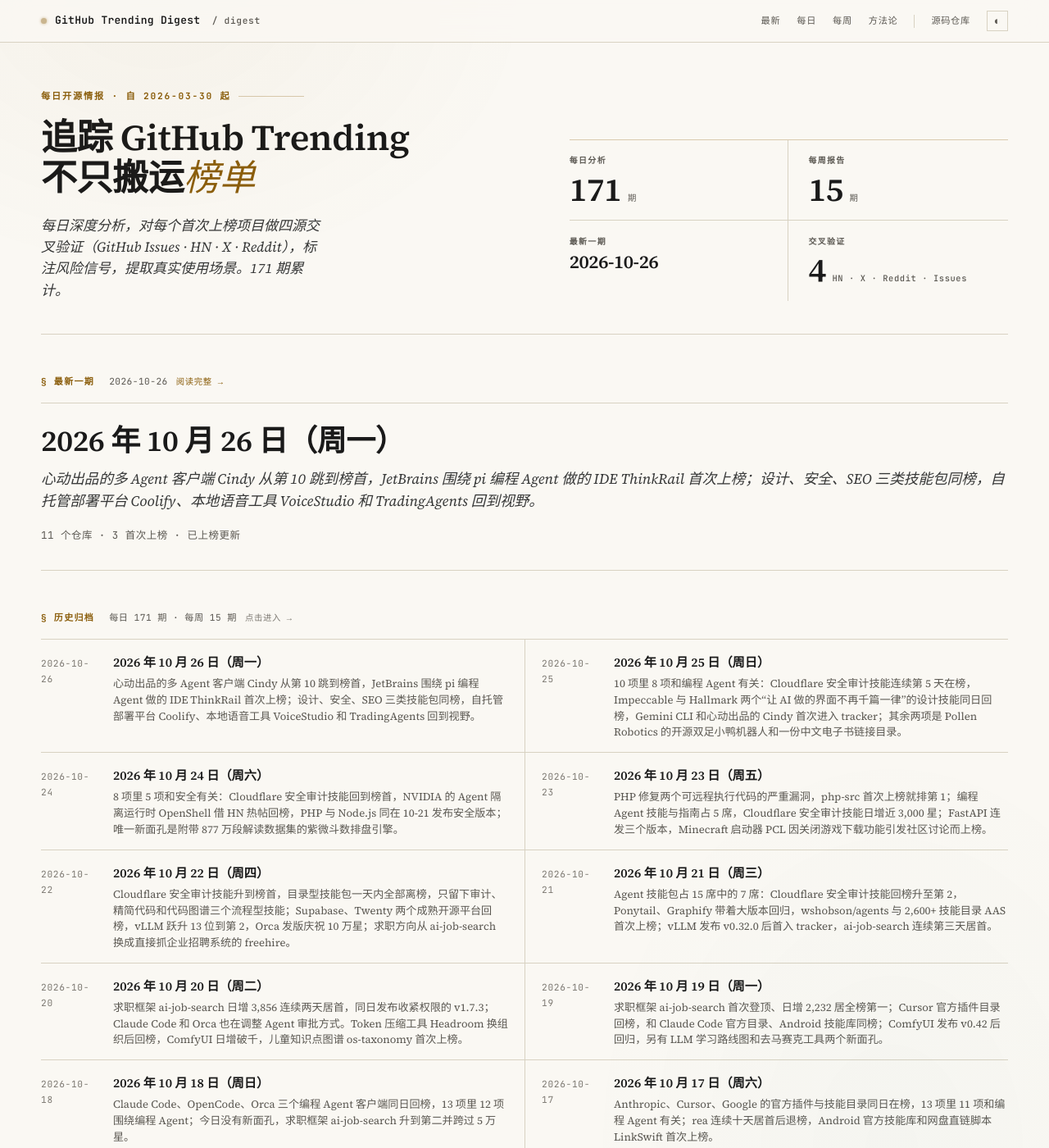
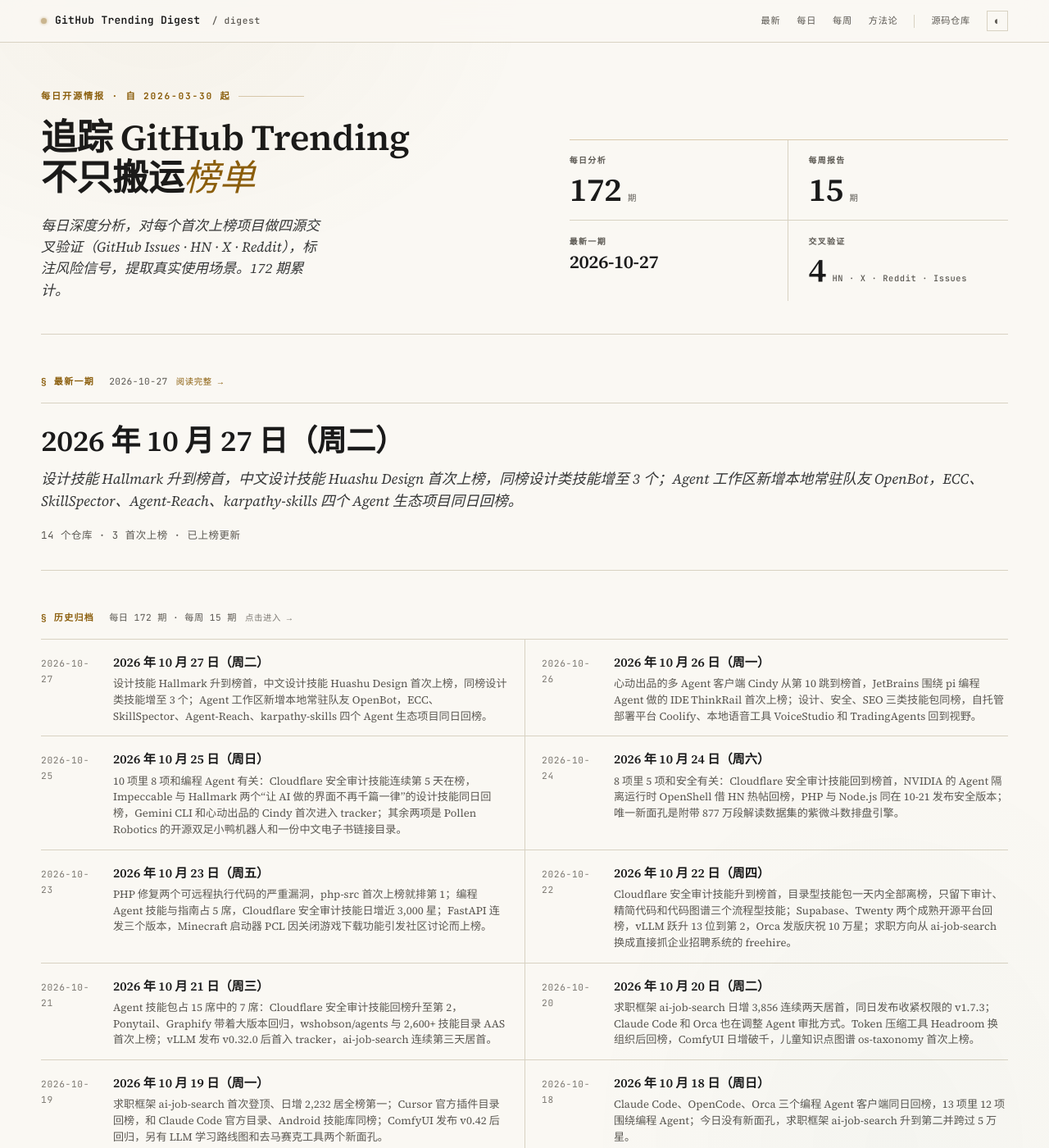
Before and after one commit to maxzyma/github-trending-digest, a Jekyll site: the page built from index.md, in a window 1280 px wide and 1400 px high. Shown: the whole window at 82% size. Built offline with Jekyll 4.4.1, drawn with Linux system fonts in a browser that asks for light colours; some of the changed lines change nothing that is shown; some of the changed text lies outside the part shown.

Commit message:
daily: 2026-10-27 public archive

```diff
--- /dev/null
+++ b/daily/2026-10-27-analysis.md
@@ -0,0 +1,210 @@
+---
+layout: daily
+date: 2026-10-27
+title: GitHub Trending 深度分析 — 2026 年 10 月 27 日（周二）
+subtitle: 设计技能 Hallmark 升到榜首，中文设计技能 Huashu Design 首次上榜，同榜设计类技能增至 3 个；Agent 工作区新增本地常驻队友 OpenBot，ECC、SkillSpector、Agent-Reach、karpathy-skills 四个 Agent 生态项目同日回榜。
+total: 14
+new_count: 3
+new_repos:
+  - repo: nightly-labs/openbot
+    stars: 1515
+    star_delta: 176
+    lang: TypeScript
+    source_strength: 中
+    risk_tags: ['compliance', 'privacy', 'stability', 'bus_factor', '命名混淆']
+  - repo: gitroomhq/postiz-app
+    stars: 38494
+    star_delta: 188
+    lang: TypeScript
+    source_strength: 中
+    risk_tags: ['dependency', 'compliance', 'privacy', 'bus_factor', '营销驱动']
+  - repo: alchaincyf/huashu-design
+    stars: 26855
+    star_delta: 251
+    lang: HTML
+    source_strength: 中
+    risk_tags: ['stability', 'bus_factor', 'vanity', 'compliance']
+updated_repos:
+  - repo: Nutlope/hallmark
+    change: ↑1
+    days_listed: 3
+  - repo: TauricResearch/TradingAgents
+    change: ↑4
+    days_listed: 2
+  - repo: JetBrains/thinkrail
+    change: ↑5
+    days_listed: 2
+  - repo: makecindy/cindy
+    change: ↓3
+    days_listed: 3
+  - repo: pbakaus/impeccable
+    change: ↓2
+    days_listed: 3
+  - repo: pollen-robotics/microduck
+    change: ↓3
+    days_listed: 3
+  - repo: debpalash/VoiceStudio
+    change: ↓8
+    days_listed: 2
+---
+
+# GitHub Trending 深度分析 — 2026 年 10 月 27 日（周二）
+
+_设计技能 Hallmark 升到榜首，中文设计技能 Huashu Design 首次上榜，同榜设计类技能增至 3 个；Agent 工作区新增本地常驻队友 OpenBot，ECC、SkillSpector、Agent-Reach、karpathy-skills 四个 Agent 生态项目同日回榜。_
+
+_项目总数: 14 | 首次上榜: 3 | 重新上榜: 4 | 已上榜更新: 7 | 数据源: https://github.com/trending_
+
+## 本日主线
+
+**主线一：榜单地图 — 14 项里 11 项围绕编程 Agent，设计、工作区、技能生态三组各 3 项。** 今日分组：
+
+- **设计技能**（3 项）—— `Nutlope/hallmark`（↑1，#1，36,481 ⭐，+2,244），`pbakaus/impeccable`（↓2，#6，89,274 ⭐，+1,506），`alchaincyf/huashu-design`（NEW，#13，26,855 ⭐）
+- **Agent 工作区与 IDE**（3 项）—— `JetBrains/thinkrail`（↑5，#3，2,971 ⭐，+1,173），`makecindy/cindy`（↓3，#4，6,552 ⭐，+1,296），`nightly-labs/openbot`（NEW，#9，1,515 ⭐）
+- **Agent 技能生态与安全**（3 项）—— `affaan-m/ECC`（RE，#5，289,893 ⭐）、`NVIDIA/SkillSpector`（RE，#7，22,249 ⭐）、`multica-ai/andrej-karpathy-skills`（RE，#14，224,697 ⭐）
+- **Agent 连接外部平台**（2 项）—— `Panniantong/Agent-Reach`（RE，#10，103,691 ⭐）让 Agent 读社交平台和视频站，`gitroomhq/postiz-app`（NEW，#12，38,494 ⭐）让 Agent 按计划往社交平台发帖
+- **其他方向**（3 项）—— `TauricResearch/TradingAgents`（↑4，#2，116,187 ⭐，+1,395）多 Agent 交易研究框架，`pollen-robotics/microduck`（↓3，#8）开源双足小鸭机器人，`debpalash/VoiceStudio`（↓8，#11，89,369 ⭐，+2,297）本地语音克隆与配音
+
+和 10-26 的 11 项相比，留下 7 项。`Renhuai123/ziwei-doushu`、`coollabsio/coolify`、`cloudflare/security-audit-skill`、`AgriciDaniel/claude-seo` 离榜。新进 7 项里 4 项是 RE，3 项 NEW。全榜日增合计约 13,900。Trending 排名不按当日新增 stars 排序：VoiceStudio 日增 +2,297，全榜第二，却只排 #11；OpenBot 日增 +176 排 #9。
+
+**主线二：设计技能成了同榜最大的一组。** Hallmark 连续 3 天在榜并升到榜首，Impeccable 10-26 发布 skill-v4.8.0 和 engine-v0.1.18，今天又加入 Huashu Design。三者针对同一个问题：Agent 生成的页面风格雷同、一眼能看出是 AI 做的。路线不同：Hallmark 用"反 AI 套路"规则约束 Agent 的设计选择；Impeccable 把设计语言做成技能加检测引擎，持续补检测规则；Huashu Design 面向中文用户，一句话产出网页原型、可编辑 PPTX、动画和信息图，10-17 发布的 3.0 版把风格库扩到 84 种，并加入本地设计偏好记录和设计体检。对产品和前端团队来说，这一组值得放在一起比较，看哪条路线适合自己的交付物。
+
+**主线三：Agent 工作区出现第三条路线 —— 本地常驻的"AI 队友"。** 昨天同榜的 Cindy 和 ThinkRail 今天都还在。Cindy 是把 Claude Code、Codex 装进同一个客户端的多 Agent 产品，10-26 发布 v0.1.117-beta；ThinkRail 是 JetBrains 为 pi 编程 Agent 做的轻量 IDE，10-26 合入可在设置里指定 pi 配置目录和环境变量（#912）。新上榜的 OpenBot 走第三条路：在本机或 VPS 上长期运行多个 Agent，每个有独立工作区和任务队列，Agent 之间可以互发消息、分派任务。OpenBot 两个月发了 99 个版本，迭代很快，但使用 PolyForm 非商业许可，Agent 默认以完全访问权限运行，企业试用前需要先看许可和隔离方式。
+
+**主线四：技能生态的老项目集体回榜，安全扫描同时回来。** ECC（上次在榜 10-18）、karpathy-skills（上次 10-11）和 Agent-Reach（上次 10-06）同日回榜，NVIDIA 的技能安全扫描器 SkillSpector 时隔四个多月再次上榜，这四个月 stars 从 6,413 涨到 22,249。技能包越来越多，SkillSpector 这类"安装前先扫一遍"的工具需求也在跟着涨。它 10-22 合入了多项检测边界改进（#841、#815、#819），10-23 发布 v2.13.1。
+
+**主线五：榜单解读提醒 — 设计和工作区两组的热度要结合社区足迹看。** Hallmark 的 stars/subscribers 约 500:1、open issues 62；Huashu Design 约 266:1，open issues 只有 6 个；OpenBot 约 216:1，HN 只有一条 2 分帖。三者都有真实使用反馈，但站外独立讨论偏少，传播主要靠作者和 KOL。Postiz 是三年老项目，今天上榜的直接诱因更可能是托管服务的变动，不是新产品发布（见项目段）。
+
+## NEW 首次上榜
+
+### [nightly-labs/openbot](https://github.com/nightly-labs/openbot) — NEW ⭐ 1,515（+176）| TypeScript | 信源：中
+
+**它是什么**: 一个桌面软件，让你在自己电脑上同时养几个长期在线的 AI 助手（可接 Codex、Claude、Grok）。每个助手有自己的文件夹和待办队列，可以操作浏览器、互相传文件、互相派活，像一个小团队一样协作。
+
+**解决什么问题**: 以前要同时用几个编程 Agent，得开几个终端窗口手动来回贴上下文，Agent 之间也无法直接交接任务。OpenBot 把它们放在同一个常驻工作区里，用任务队列和 Agent 间消息把分工串起来，用户还能用已付费的 ChatGPT、Claude、Grok 订阅，不必另买 API key。
+
+**谁在用、怎么用**（来自 Issues/X）:
+- 场景 1: 在本机、VPS 或 Docker 上常驻多个 Agent 协作开发；有用户反馈协调者分派任务出错（#3041）、Cursor Agent 无法给其他 Agent 发消息（#3058），说明多 Agent 协作功能已有人实际使用。
+- 场景 2: 社区补本地化和平台适配，如俄语界面（#1548）、Windows 开发运行脚本（#1215），也有人提 Apple Watch 伴侣应用需求（#2855）。
+- 场景 3: X 上有葡语用户试用后评价"能用但有点臃肿"，自己 fork 去掉了登录。
+
+**社区怎么评价**:
+- 正面: 开发节奏极快，仓龄约 2.5 个月发了 99 个 release，最新 v0.51.1（10-26）；累计 issue 超过 1,000 个、未关闭约 160 个，处理速度快。
+- 负面: 一轮对话在输出前失败会卡住整个 Agent 队列且重启不消失（#2214）；Codex 会话里 MCP 被强制禁用（#3149）；Codex 生图 404（#2970）。
+- 健康度: stars/subscribers 约 216:1（1,515 / 7）；提交集中在 3 名核心成员，第一名 1,340 次；HN 只有一条 10-26 的 2 分帖，Reddit 未找到讨论。
+
+**风险与争议**:
+- **compliance**: 许可为 PolyForm Noncommercial 1.0.0，禁止商用，不属于 OSI 意义上的开源，与宣传中的"开源"口径有差距。
+- **privacy**: README 写明 Agent 以 `danger-full-access` 运行，执行操作前不逐项审批，需要自行做机器隔离。
+- **stability**: 官方标注 development preview，版本几乎每天更新，队列与协作功能有回归问题。
+- **bus_factor**: 提交高度集中在少数核心成员。
+- **命名混淆**: 与 Intel 的机器人项目 OpenBot 等同名，检索和选型时容易混淆。
+
+**技术备注**: TypeScript 桌面应用，支持 macOS、Windows、Linux 与 Docker 部署，内置浏览器控制和远程桌面（Sunshine）；官网 openbot.run。
+
+### [gitroomhq/postiz-app](https://github.com/gitroomhq/postiz-app) — NEW ⭐ 38,494（+188）| TypeScript | 信源：中
+
+**它是什么**: 一个可以自己部署的社交媒体排期工具，相当于开源版的 Buffer 或 Hootsuite。把要发到 X、LinkedIn、Instagram 等平台的内容排好时间，到点自动发；现在也可以让 AI Agent 通过 MCP、CLI 或 API 直接帮你写和发。
+
+**解决什么问题**: 运营多个社交账号的团队原本要么手动逐个平台发，要么付费订阅 SaaS 排期工具。Postiz 可以免费自托管，用 Docker 跑起来，并接入 n8n、Make 等自动化流程。
+
+**谁在用、怎么用**（来自 Issues/G2/X）:
+- 场景 1: 营销团队和独立开发者统一排期多平台发帖；G2 上 51 条评价、平均 4.8 分，称赞自托管和 API 集成。
+- 场景 2: 让 AI Agent 自动发帖；10 月版本加入自托管 MCP connector，X 上有用户说"配合 agent 用得很好"。
+- 场景 3: 接 Instagram 等渠道时报 "Could not add provider"（#918，61 条评论，一年多未关），说明大量用户在实际配置多平台账号。
+
+**社区怎么评价**:
+- 正面: 仓龄 3 年多，持续发版（v2.25.1 10-11、v2.25.2 10-23、v2.25.3 10-24），有付费用户和第三方产品嵌入。
+- 负面: 每个平台都要自建 OAuth 应用，非技术用户上手门槛高；有用户要求支持自定义 OpenAI Base URL（#1074）；LinkedIn 评论 API 废弃迁移的 PR 长期未合（#1332）。
+- 健康度: stars/subscribers 约 279:1（38,494 / 138），对三年老项目来说不足以单独说明问题；提交集中在作者 nevo-david。HN 有多个 Show HN，但互动最多的一条只有 42 分；Reddit 未找到具体帖子。
+
+**风险与争议**:
+- **dependency**: 完全依赖各社交平台的 API 和条款，Meta、LinkedIn、X 接口变动会直接导致发帖失败（#918、#1332）。
+- **compliance**: AGPL-3.0，修改后对外提供服务需开源，商用集成前要评估。
+- **privacy**: 作者在 X 上称托管版因上游云平台 Railway 的安全事件停机，随后 10-23、10-24 连发两版；事件细节与托管服务恢复情况本文未独立核实，使用托管版前应先确认。
+- **bus_factor**: 提交集中在作者一人。
+- **营销驱动**: 作者长期公开分享营收增长和营销打法，热度中有明显的运营成分。
+
+**技术备注**: TypeScript（NestJS + Next.js），Docker 自托管，提供 Public API、MCP connector 与 CLI。
+
+### [alchaincyf/huashu-design](https://github.com/alchaincyf/huashu-design) — NEW ⭐ 26,855（+251）| HTML | 信源：中
+
+**它是什么**: 一个装进 Claude Code、Codex、Cursor 等编程 Agent 里的"设计技能"。你用一句中文描述需求，它产出可以直接交付的网页原型、App 原型、可编辑的 PPT、动画或信息图，会先出 6 个候选再挑 3 个方向做完整稿。
+
+**解决什么问题**: 不会设计的人让 AI 做页面或幻灯片，往往得到千篇一律的"AI 风"结果，PPT 还常常只能导出图片。这个技能提供 84 种带样张的风格库、可编辑 PPTX 导出，并记录你的外观偏好，越用越贴合个人口味。
+
+**谁在用、怎么用**（来自 Issues/外部评测）:
+- 场景 1: 课程和提案用的演示文稿；有教学场景实践（#49），用户要 PPT 版（#21）后现已支持可编辑 PPTX，3.0 修复了 PPTX 导出丢文字（#56）。
+- 场景 2: 替代 Claude Design 做原型；第三方博客 Chase AI 做同题对比，称用该技能消耗约 1% 的 Claude Code 周额度，Claude Design 约 15%。
+- 场景 3: 有社区做了韩文版衍生（#9），被多个技能目录和讯飞技能广场收录。
+
+**社区怎么评价**:
+- 正面: 3.0（10-17）改动实在：6 选 3 的候选流程、风格库扩到 84 种、新增本地品味记忆 `learn.py` 和设计体检 `design_lint.py`。许可自 2026-05-14 起改为 MIT，可商用。
+- 负面: 有用户用其他 Agent 做不出演示效果，作者承认演示用的是最高档 Claude 模型且从多轮结果中挑选（#41）；`npx skills add` 安装失败（#48）；deck 页内方向键失灵（#23）。
+- 健康度: stars/subscribers 约 266:1（26,855 / 101）；open issues 仅 6 个；提交几乎全部来自作者本人；fork 2,968，说明更多人在装用而非共建。HN、Reddit 未找到讨论，外部传播以作者本人和技能目录、博客转述为主。
+
+**风险与争议**:
+- **stability**: 效果高度依赖顶级模型和多轮挑选，换模型或换 Agent 后效果落差大（#41）。
+- **bus_factor**: 几乎单人维护。
+- **vanity**: 传播主要靠作者个人影响力，stars 增速与 issue 讨论量不匹配，属于轻度信号。
+- **compliance**: 早期版本曾要求商用付费授权，部分聚合站仍展示旧条款；以仓库当前 MIT 许可为准。
+
+**技术备注**: 以 HTML 为原生产物的 Agent 技能，附 Python 辅助脚本（偏好记录、设计检查、PPTX 导出），适配 Claude Code、Codex、Cursor 等。
+
+## RE 回归项目
+
+### affaan-m/ECC — RE（#5，上次上榜 2026-10-18）
+
+- **Stars**: 289,893（今日 +896，较 10-18 的 282,550 增加 +7,343）
+- **更新**: 最新版本仍是 v2.2.3（10-01）。10-25、10-26 合入一批外部贡献的 hooks 集成（#3736），修复 Git 工具类型声明和 hooks 测试隔离。
+
+### NVIDIA/SkillSpector — RE（#7，上次上榜 2026-06-16）
+
+- **Stars**: 22,249（今日 +214，较 06-16 的 6,413 增加 +15,836）
+- **更新**: 10-16 发布 v2.13.0，10-23 发布 v2.13.1；10-22 合入命令边界、标识符边界和注释引用边界等检测改进（#841、#815、#819），减少技能扫描的误报和漏报。
+
+### Panniantong/Agent-Reach — RE（#10，上次上榜 2026-10-06）
+
+- **Stars**: 103,691（今日 +746，较 10-06 的 91,921 增加 +11,770）
+- **更新**: 10-23 发布 v1.6.0，这是 6 月 v1.5.0 之后的首个版本；新增可断点续传的渠道 MCP（#815），重写中英文 README，安装与更新合并为一份指南，空结果报错改为说明实际情况。
+
+### multica-ai/andrej-karpathy-skills — RE（#14，上次上榜 2026-10-11）
+
+- **Stars**: 224,697（今日 +638，较 10-11 的 218,410 增加 +6,287）
+- **更新**: 无显著更新，最近一次 push 在 2026-04-20。
+
+## 已上榜项目更新
+
+### Nutlope/hallmark — ↑1（连续上榜 3 天，#1）
+
+- **Stars**: 36,481（今日 +2,244，较 10-26 的 33,917 增加 +2,564）
+- **更新**: 无新提交，10-22 的 v2 合并（#79）仍是最近一次大更新。
+
+### TauricResearch/TradingAgents — ↑4（连续上榜 2 天，#2）
+
+- **Stars**: 116,187（今日 +1,395，较 10-26 的 114,676 增加 +1,511）
+- **更新**: 无显著更新，最新版本 v0.7.0（10-16）。
+
+### JetBrains/thinkrail — ↑5（连续上榜 2 天，#3）
+
+- **Stars**: 2,971（今日 +1,173，较 10-26 的 1,812 增加 +1,159）
+- **更新**: 10-25 发布 v0.3.0-nightly.6。10-26 合入在设置中指定 pi 配置目录和环境变量（#912）、升级 Pi 去掉上下文压缩的输出上限（#834）、后台任务结果只投递一次（#940），未命名会话改用首条提问作标题（#911）。
+
+### makecindy/cindy — ↓3（连续上榜 3 天，#4）
+
+- **Stars**: 6,552（今日 +1,296，较 10-26 的 4,942 增加 +1,610）
+- **更新**: 10-26 发布 v0.1.117-beta。10-27 合入菜单栏切换未读、进行中和今日用量（#7292），以及 IM 机器人连接恢复（#7291）、机器人完成重试（#7308）等修复。
+
+### pbakaus/impeccable — ↓2（连续上榜 3 天，#6）
+
+- **Stars**: 89,274（今日 +1,506，较 10-26 的 87,774 增加 +1,500）
+- **更新**: 10-26 发布 skill-v4.8.0（#1192）和 engine-v0.1.18（#1191），新增识别 Replit Agent 并标注其安装位置（#1186），升级 Anthropic SDK。
+
+### pollen-robotics/microduck — ↓3（连续上榜 3 天，#8）
+
+- **Stars**: 12,451（今日 +843，较 10-26 的 11,701 增加 +750）
+- **更新**: 10-26 发布 daemon-v0.17.9，新增电池续航与发热测试（#468），可一直跑到电池耗尽。
+
+### debpalash/VoiceStudio — ↓8（连续上榜 2 天，#11）
+
+- **Stars**: 89,369（今日 +2,297，较 10-26 的 86,946 增加 +2,423）
+- **更新**: 10-26 发布正式版 v0.5.7，并合入 Snap 商店打包（#3545、#3548）；10-27 修复主分支 CI 中通话模块崩溃（#3550）。
--- /dev/null
+++ b/daily/2026-10-27.md
@@ -0,0 +1,20 @@
+# GitHub Trending 每日榜单 — 2026 年 10 月 27 日（周二）
+
+| # | 项目 | Stars | 今日 | 排名变化 |
+|---|------|-------|------|---------|
+| 1 | [Nutlope/hallmark](https://github.com/Nutlope/hallmark) | 36,481 | +2,244 | ↑1 |
+| 2 | [TauricResearch/TradingAgents](https://github.com/TauricResearch/TradingAgents) | 116,187 | +1,395 | ↑4 |
+| 3 | [JetBrains/thinkrail](https://github.com/JetBrains/thinkrail) | 2,971 | +1,173 | ↑5 |
+| 4 | [makecindy/cindy](https://github.com/makecindy/cindy) | 6,552 | +1,296 | ↓3 |
+| 5 | [affaan-m/ECC](https://github.com/affaan-m/ECC) | 289,893 | +896 | RE |
+| 6 | [pbakaus/impeccable](https://github.com/pbakaus/impeccable) | 89,274 | +1,506 | ↓2 |
+| 7 | [NVIDIA/SkillSpector](https://github.com/NVIDIA/SkillSpector) | 22,249 | +214 | RE |
+| 8 | [pollen-robotics/microduck](https://github.com/pollen-robotics/microduck) | 12,451 | +843 | ↓3 |
+| 9 | [nightly-labs/openbot](https://github.com/nightly-labs/openbot) | 1,515 | +176 | NEW |
+| 10 | [Panniantong/Agent-Reach](https://github.com/Panniantong/Agent-Reach) | 103,691 | +746 | RE |
+| 11 | [debpalash/VoiceStudio](https://github.com/debpalash/VoiceStudio) | 89,369 | +2,297 | ↓8 |
+| 12 | [gitroomhq/postiz-app](https://github.com/gitroomhq/postiz-app) | 38,494 | +188 | NEW |
+| 13 | [alchaincyf/huashu-design](https://github.com/alchaincyf/huashu-design) | 26,855 | +251 | NEW |
+| 14 | [multica-ai/andrej-karpathy-skills](https://github.com/multica-ai/andrej-karpathy-skills) | 224,697 | +638 | RE |
+
+> 数据源：<https://github.com/trending> · 抓取于 2026-10-27
--- a/index.md
+++ b/index.md
@@ -48,6 +48,7 @@
 
 ## Daily Analysis
 
+- [2026-10-27](daily/2026-10-27-analysis) — 设计技能 Hallmark 升到榜首，中文设计技能 Huashu Design 首次上榜，同榜设计类技能增至 3 个；Agent 工作区新增本地常驻队友 OpenBot，ECC、SkillSpector、Agent-Reach、karpathy-skills 四个 Agent 生态项目同日回榜。
 - [2026-10-26](daily/2026-10-26-analysis) — 心动出品的多 Agent 客户端 Cindy 从第 10 跳到榜首，JetBrains 围绕 pi 编程 Agent 做的 IDE ThinkRail 首次上榜；设计、安全、SEO 三类技能包同榜，自托管部署平台 Coolify、本地语音工具 VoiceStudio 和 TradingAgents 回到视野。
 - [2026-10-25](daily/2026-10-25-analysis) — 10 项里 8 项和编程 Agent 有关：Cloudflare 安全审计技能连续第 5 天在榜，Impeccable 与 Hallmark 两个“让 AI 做的界面不再千篇一律”的设计技能同日回榜，Gemini CLI 和心动出品的 Cindy 首次进入 tracker；其余两项是 Pollen Robotics 的开源双足小鸭机器人和一份中文电子书链接目录。
 - [2026-10-24](daily/2026-10-24-analysis) — 8 项里 5 项和安全有关：Cloudflare 安全审计技能回到榜首，NVIDIA 的 Agent 隔离运行时 OpenShell 借 HN 热帖回榜，PHP 与 Node.js 同在 10-21 发布安全版本；唯一新面孔是附带 877 万段解读数据集的紫微斗数排盘引擎。
```
